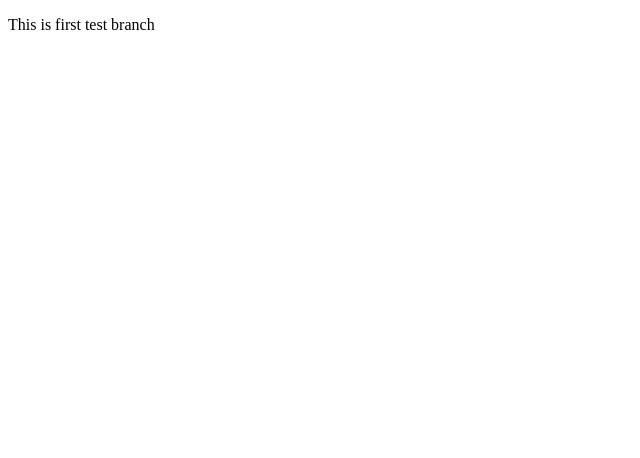
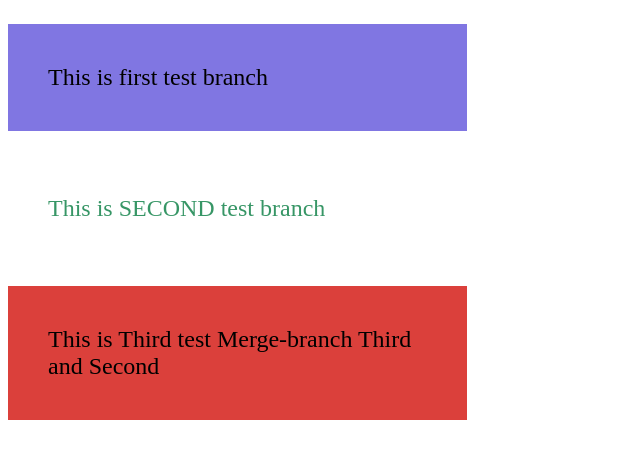
Before and after one commit to VladCheverdin/Test-Git, a plain HTML site: page index.html in a window 1280 px wide. Shown: the whole page, without its empty margins (0-640 px from the left). Drawn offline with Linux system fonts and the light colour scheme.

Commit message:
Third branch
Potential for Merge

```diff
--- a/index.html
+++ b/index.html
@@ -5,10 +5,17 @@
     <meta http-equiv="X-UA-Compatible" content="IE=edge" />
     <meta name="viewport" content="width=device-width, initial-scale=1.0" />
     <title>Test Git</title>
+    <link rel="stylesheet" href="style.css" />
   </head>
   <body>
     <div class="test_block_1">
-      <p>This is first test branch</p>
+      <p class="first_text">This is first test branch</p>
+    </div>
+    <div class="test_block_1">
+      <p class="second_text">This is SECOND test branch</p>
+    </div>
+    <div class="test_block_1">
+      <p class="third_text">This is Third test Merge-branch Third and Second</p>
     </div>
   </body>
 </html>
--- /dev/null
+++ b/style.css
@@ -0,0 +1,22 @@
+.first_text {
+    font-size: 24px;
+    font-weight: 500;
+    padding: 40px;
+    background-color: rgb(128, 118, 226);
+    width: 30%;
+}
+
+.second_text {
+    font-size: 24px;
+    font-weight: 500;
+    padding: 40px;
+    color: rgb(55, 150, 102);
+}
+
+.third_text {
+    font-size: 24px;
+    font-weight: 500;
+    padding: 40px;
+    background-color: rgb(219, 64, 59);
+    width: 30%;
+}
```
